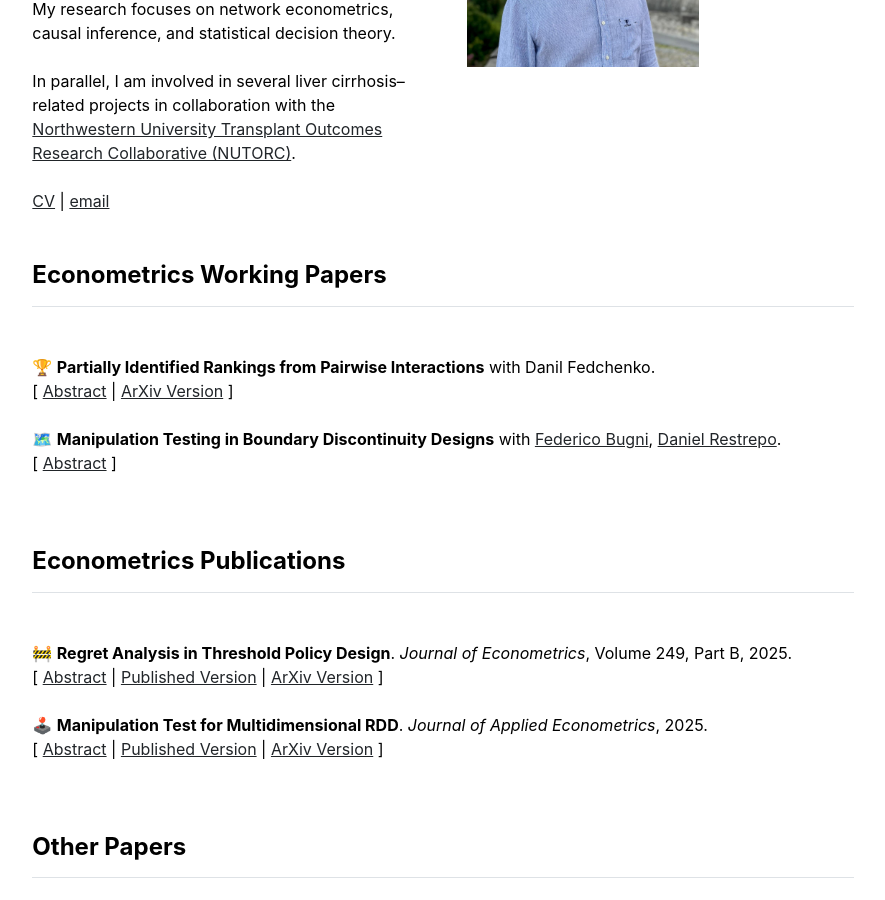
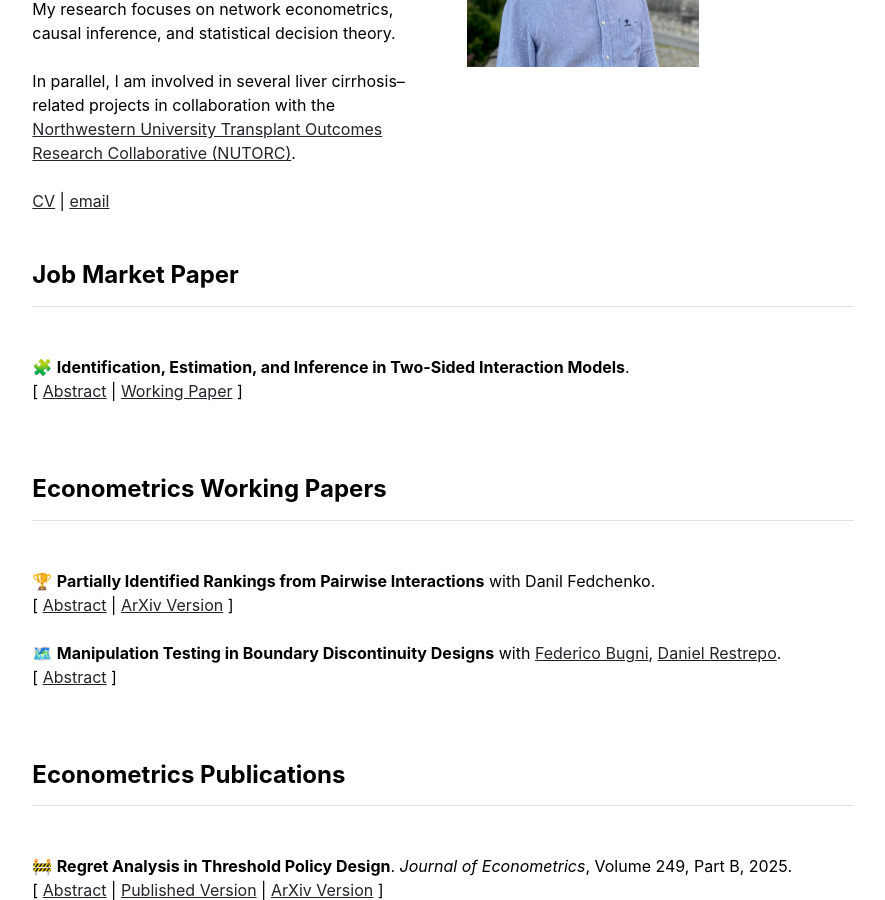
Before and after one commit to fedecrp/fedecrp.github.io, a Jekyll site: the page built from index.md, in a window 1280 px wide and 900 px high, scrolled down 332 px. Shown: the whole window, without its empty margins (197-1082 px from the left). Built offline with Jekyll 4.4.1, drawn with Linux system fonts in a browser that asks for light colours.

Commit message:
Update home.html

```diff
--- a/_layouts/home.html
+++ b/_layouts/home.html
@@ -17,6 +17,8 @@ layout: default
     <img src="https://fedecrp.github.io/assets/img/headshot.jpg"  width="60%" >
   </div>
 </div>
+
+{% include jmp.html %}
 
 {% include working_papers.html %}
 
```
